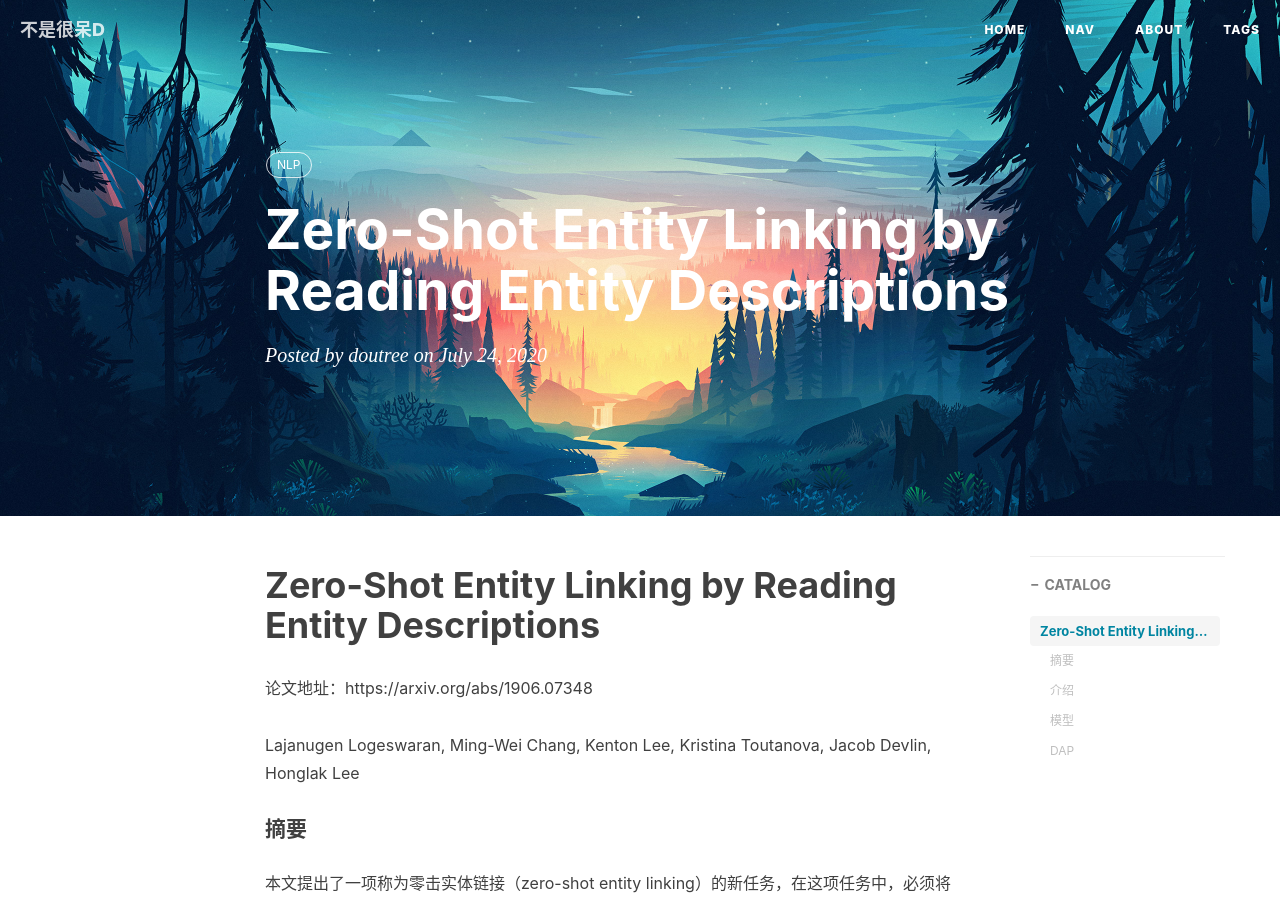
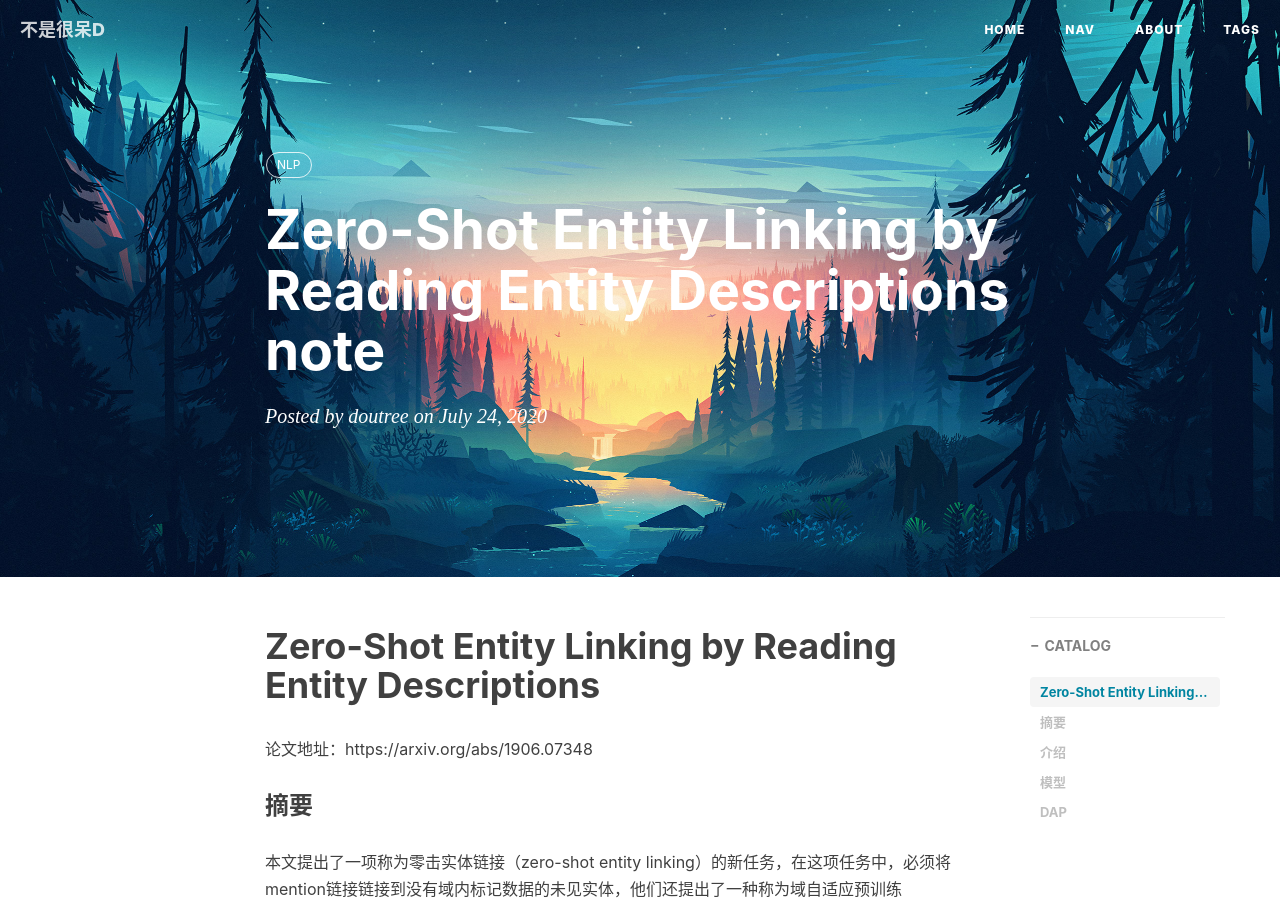
Before and after one commit to doutree/doutree.github.io, a Jekyll site: the page built from _posts/2020-07-24-Zero-Shot Entity Linking by Reading Entity Descriptions阅读笔记.md, in a window 1280 px wide and 900 px high. Built offline with Jekyll 4.4.1, drawn with Linux system fonts in a browser that asks for light colours; nearby versions of some CDN libraries; comment, search, counter and statistics services are not loaded.

```diff
--- a/_posts/2020-07-24-Zero-Shot Entity Linking by Reading Entity Descriptions.md
+++ b/_posts/2020-07-24-Zero-Shot Entity Linking by Reading Entity Descriptions阅读笔记.md
@@ -1,6 +1,6 @@
 ---
 layout:		post
-title:		Zero-Shot Entity Linking by Reading Entity Descriptions
+title:		Zero-Shot Entity Linking by Reading Entity Descriptions note
 subtitle:
 date:       2020-07-24
 author:     doutree
@@ -14,13 +14,11 @@ tags:
 
 论文地址：https://arxiv.org/abs/1906.07348
 
-Lajanugen Logeswaran, Ming-Wei Chang, Kenton Lee, Kristina Toutanova, Jacob Devlin, Honglak Lee
-
-#### 摘要
+### 摘要
 
 本文提出了一项称为零击实体链接（zero-shot entity linking）的新任务，在这项任务中，必须将mention链接链接到没有域内标记数据的未见实体，他们还提出了一种称为域自适应预训练（domain adaptive pre-training，DAP）的自适应预训练策略，来解决该域与在新域中链接未见实体相关的转移问题。
 
-#### 介绍
+### 介绍
 
 先前有关实体链接的工作通常使用功能强大的资源，例如高覆盖率别名表，结构化数据和链接频率统计信息，并且还专注于链接到通用实体数据库。本文没有使用任何此类资源，并且着重于泛化到未见特殊实体。
 
@@ -28,20 +26,19 @@ Lajanugen Logeswaran, Ming-Wei Chang, Kenton Lee, Kristina Toutanova, Jacob Devl
 
 他们的目标是建立实体链接系统，该系统可以推广到新的领域和实体词典，他们称之为world，每个world都包含自己的mentions和documents。
 
-
 他们使用Wikias为零击实体链接（zero-shot entity linking）任务构建了一个新的数据集，因为在Wikias中，mention和context具有丰富的文档上下文（document context）可以通过阅读理解方法（reading comprehension approaches）加以利用。
 
 他们假设目标实体存在于实体字典中，并留下NIL未解决（如果知识库中没有某一mention对应的实体项，则认为该mention不可链接到当前知识库，标记为NIL）
 ![image-20200530154734548](/assets/image-20200530154734548.png)
 
-#### 模型
+### 模型
 他们采用两步模型进行实体链接，首先是快速候选者生成阶段，该模型使用BM25（TF-IDF的一种变体）来测量mention字符串和候选文档之间的相似度，并获取前k个实体。
 第二步是对这些实体进行排名，使用在阅读理解和自然语言推理任务方面很强的模型来比较上下文mention（mention in context）和候选实体描述（candidate entity description），如Transformers。
 他们使用了一个称为“Full Transformer”的变体，其中上下文mention（mention in context）和候选实体描述（candidate entity description）被连接起来并输入到模型中。通过使用Transformer对 entity description 和mention in context进行联合编码，它们可以在每一层相互关联。
 
 他们表明，这种深层次的cross-attention模型优于以前方法，如“ Pool-Transformer”和“ Cand-Pool-Transformer ”，这些方法没有以类似的方式使用cross-attention。
 
-#### DAP
+### DAP
 
 他们还以无监督的方式对不同的数据集进行了模型预训练，以改善进一步的任务。他们回顾了以前的两种方法，并提出了一种新的方法DAP（Domain-adaptive pre-training）。
 
```
Also changed, not shown: _posts/2020-07-31-AutoML综述阅读笔记.md (added, +112 -0 lines), assets/15961859212238.jpg (added), assets/15961862541174.jpg (added), assets/15961864136735.jpg (added), assets/15961888798106.jpg (added), assets/15961890817832.jpg (added), assets/15961894880299.jpg (added), assets/15961895120758.jpg (added), assets/15961895121494.jpg (added), assets/15961895351485.jpg (added).
